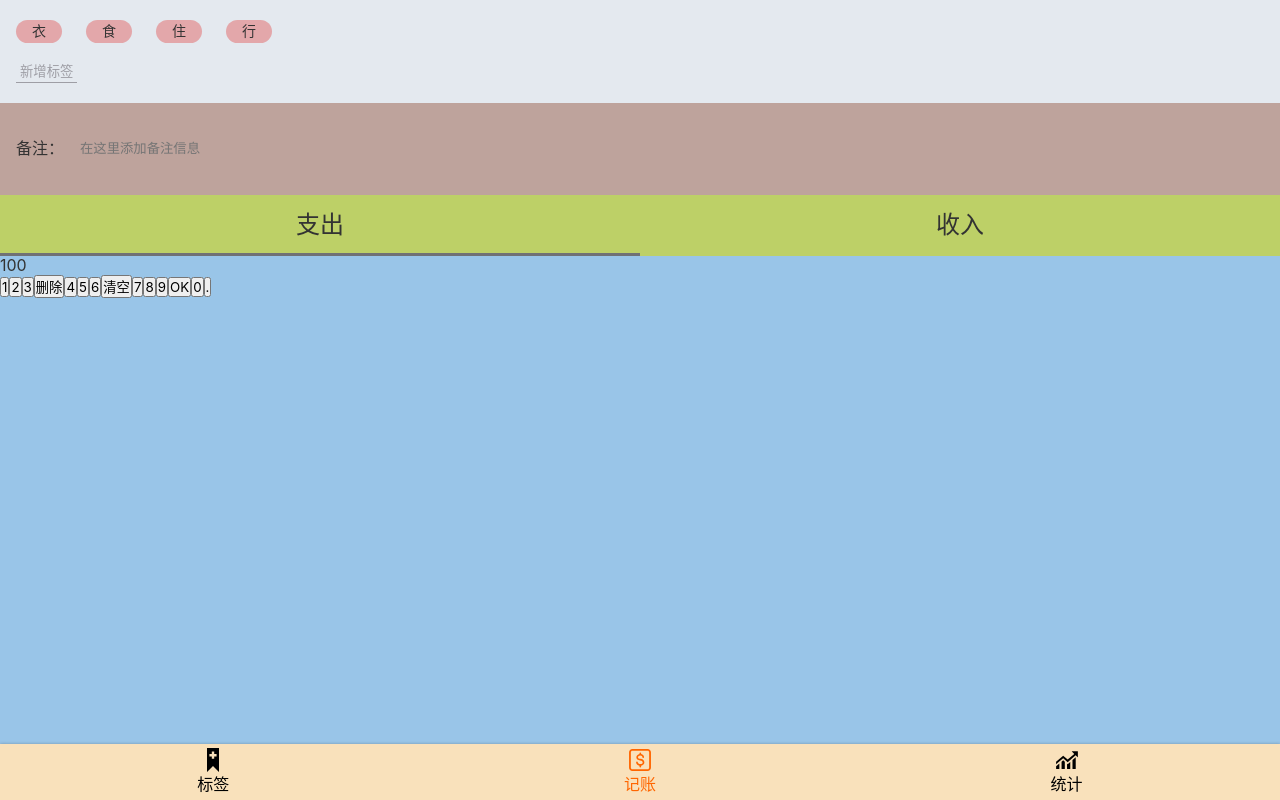
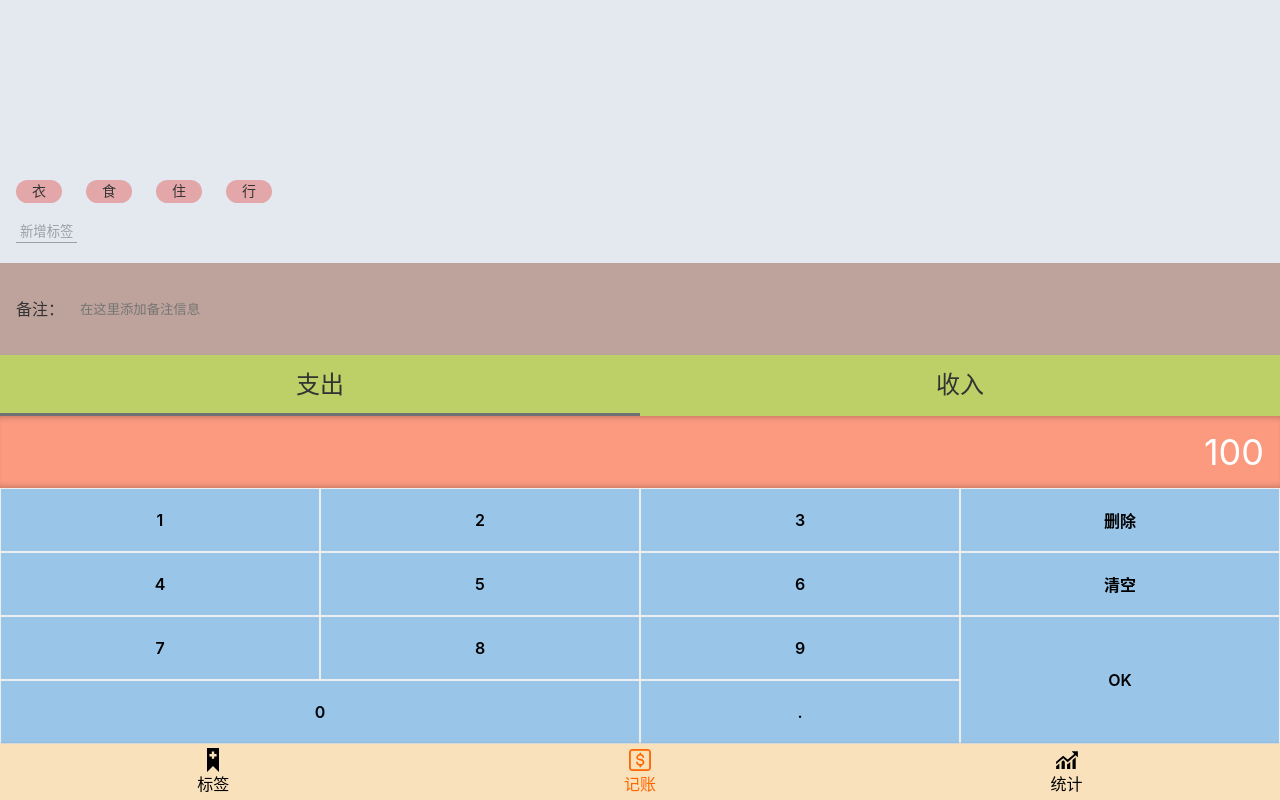
Before and after one commit to XiaoPan-Struggle/Money-steward, a React app: page /#/money in a window 1280 px wide. Built offline with nearby package versions, Linux system fonts and the light colour scheme.

Commit message:
Money.tsx NumberPadSection UI

```diff
--- a/src/components/Layout.tsx
+++ b/src/components/Layout.tsx
@@ -15,7 +15,7 @@ const Main = styled.div`
 const Layout = (props:any) => {
   return(
     <Wrapper>
-      <Main>
+      <Main className={props.className}>
         {props.children}
       </Main>
       <Nav/>
--- a/src/index.scss
+++ b/src/index.scss
@@ -33,3 +33,8 @@ button{
   width: 1em;
   height: 1em;
 }
+.clearfix::after{
+  content: '';
+  display: block;
+  clear: both;
+}
--- a/src/views/Money.tsx
+++ b/src/views/Money.tsx
@@ -5,6 +5,11 @@ import styled from 'styled-components';
 const TagsSection = styled.section`
   background: #E4E9EF;
   padding: 12px 16px;
+  flex-grow: 1;
+  display: flex;
+  flex-direction: column;
+  justify-content: flex-end;
+  align-items: flex-start;
   > ol{
     display: flex;
     margin: 0 -12px;
@@ -71,12 +76,45 @@ const CategorySection = styled.section`
   }
 `
 const NumberPadSection = styled.section`
-
+  display: flex;
+  flex-direction: column;
+  > .output{
+    background: #fb9a7f;
+    color: #fff;
+    text-align: right;
+    line-height: 72px;
+    padding: 0 16px;
+    font-size: 36px;
+    box-shadow: inset 0 -6px 6px -5px rgba(0,0,0,0.25),
+                inset 0 6px 6px -5px rgba(0,0,0,0.25);
+  }
+  > .pad{
+    > button{
+      float: left;
+      width: 25%;
+      height: 64px;
+      background: transparent;
+      border: 1px solid #eee;
+      font-weight: 600;
+      font-size: 16px;
+      &.ok{
+       height: 128px;
+       float: right;
+      }
+      &.zero{
+        width: 50%;
+      }
+    }
+  }
+`
+const MyLayout = styled(Layout)`
+  display: flex;
+  flex-direction: column;
 `
 
 function Money() {
   return (
-    <Layout>
+    <MyLayout>
       <TagsSection>
         <ol>
           <li>衣</li>
@@ -99,8 +137,8 @@ function Money() {
         </ul>
       </CategorySection>
       <NumberPadSection>
-        <div>100</div>
-        <div>
+        <div className="output">100</div>
+        <div className="pad clearfix">
           <button>1</button>
           <button>2</button>
           <button>3</button>
@@ -112,12 +150,12 @@ function Money() {
           <button>7</button>
           <button>8</button>
           <button>9</button>
-          <button>OK</button>
-          <button>0</button>
+          <button className="ok">OK</button>
+          <button className="zero">0</button>
           <button>.</button>
         </div>
       </NumberPadSection>
-    </Layout>
+    </MyLayout>
   )
 }
 export default Money
```
